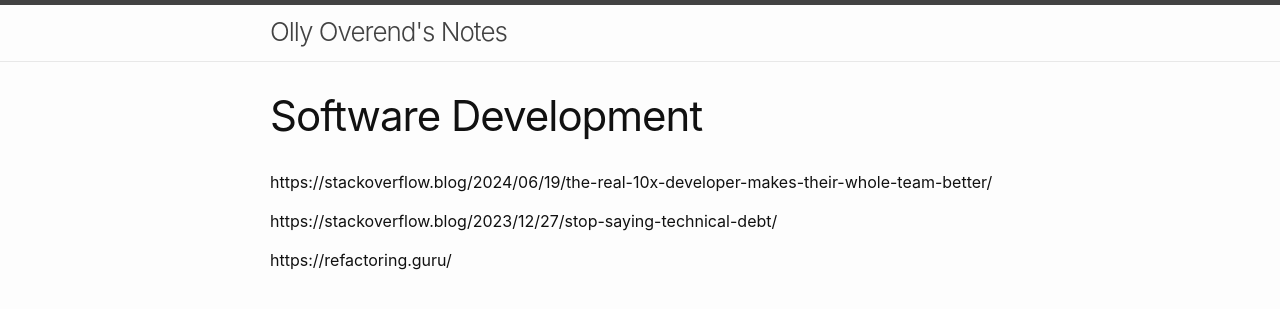
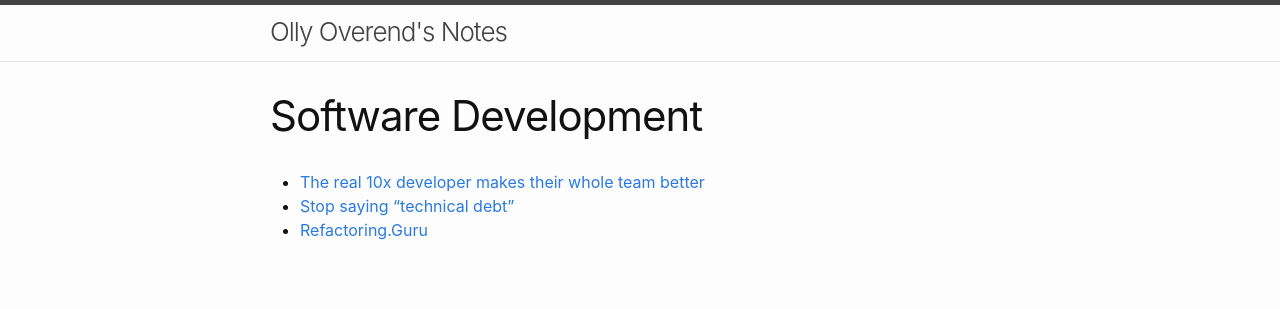
Before and after one commit to OliverOverend/OliverOverend.github.io, a Jekyll site: the page built from notes/Software-Development.md, in a window 1280 px wide. Shown: the top 309 px of the page. Built offline with Jekyll 4.4.1, drawn with Linux system fonts in a browser that asks for light colours; part of the change alters nothing that is shown.

Commit message:
vault backup: 2024-09-07 10:43:35

```diff
--- a/notes/Software-Development.md
+++ b/notes/Software-Development.md
@@ -3,8 +3,6 @@ layout: post
 title: Software Development
 comments: false
 ---
-https://stackoverflow.blog/2024/06/19/the-real-10x-developer-makes-their-whole-team-better/
-
-https://stackoverflow.blog/2023/12/27/stop-saying-technical-debt/
-
-https://refactoring.guru/
+- [The real 10x developer makes their whole team better](https://stackoverflow.blog/2024/06/19/the-real-10x-developer-makes-their-whole-team-better/)
+- [Stop saying “technical debt”](https://stackoverflow.blog/2023/12/27/stop-saying-technical-debt/)
+- [Refactoring.Guru](https://refactoring.guru/)
```
